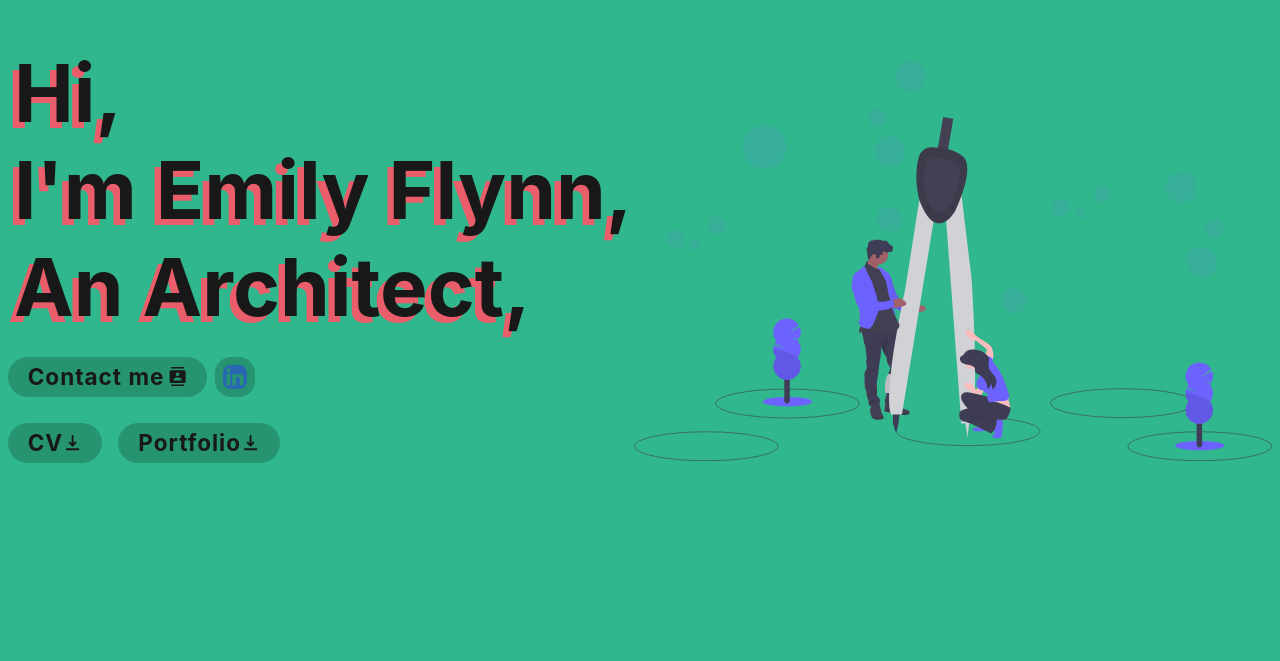
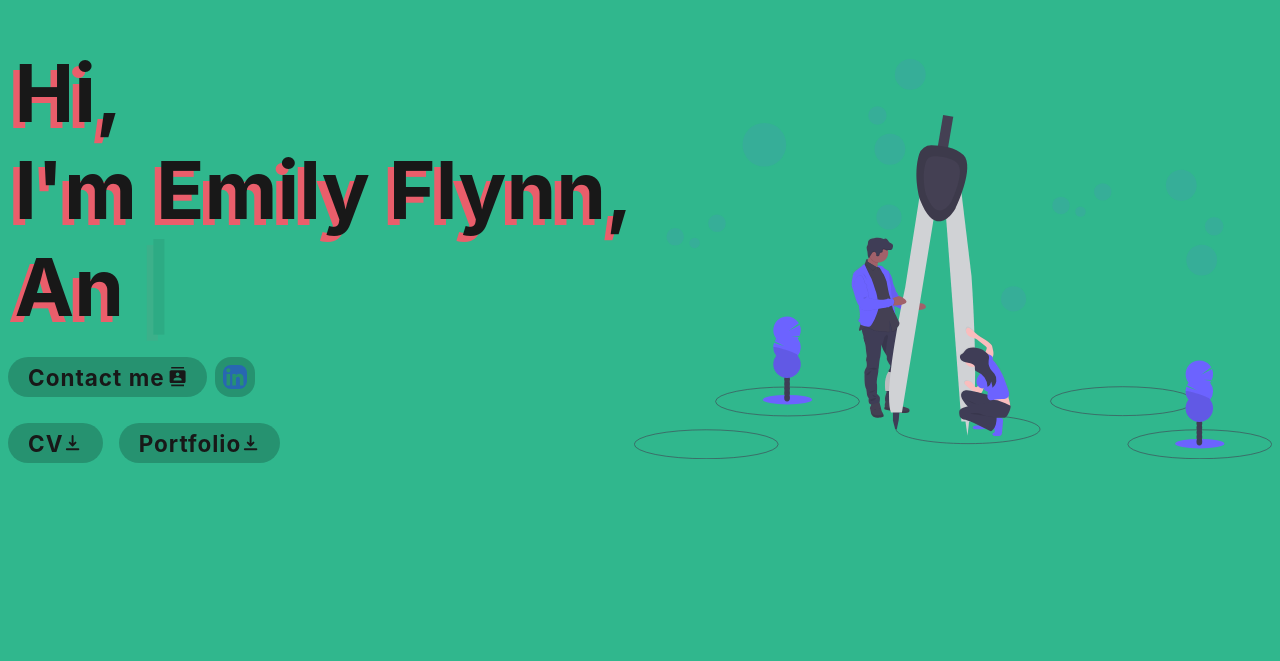
Before and after one commit to ShanTirmizi/Architect-Portfolio, a React (Create React App) app: page / in a window 1280 px wide. Shown: the part 139-800 px from the top of the page. Built offline with nearby package versions, Linux system fonts and the light colour scheme.

Commit message:
Created parallax scroll

```diff
--- a/package.json
+++ b/package.json
@@ -11,7 +11,9 @@
     "react-dom": "^17.0.1",
     "react-icons": "^4.1.0",
     "react-scripts": "4.0.2",
+    "react-scroll-parallax": "^2.3.5",
     "react-track": "^0.4.4",
+    "typewriter-effect": "^2.17.0",
     "web-vitals": "^1.1.0"
   },
   "scripts": {
--- a/src/components/About/About.js
+++ b/src/components/About/About.js
@@ -1,17 +1,23 @@
 import React from 'react'
 import './About.css'
 import Architect from '../../assets/undraw_creative_draft_vb5x.svg'
+import { Parallax } from 'react-scroll-parallax';
+
 
 const About = () => {
     return (
         <div className='about'>
+            <Parallax className="custom-class" y={[-20, 20]} tagOuter="figure">
                 <img className='about__img' src={Architect} alt='My pic' />
+            </Parallax>
+            <Parallax className="custom-class" x={[-10, 10]} tagOuter="figure">
                 <div className='about__img__content'>
                     <h1>About me</h1>
                     <hr />
                     <h3>A graduate from the University of Portsmouth school of Architecture, looking for a job as a Part 1 Architectural Assistant.</h3>
                     <h3>This portfolio showcases some of the work that I have carried out over the last few years at University and highlights some of my interests.</h3>
                 </div>
+            </Parallax>
         </div>
     )
 }
--- a/src/components/Home/Home.css
+++ b/src/components/Home/Home.css
@@ -12,11 +12,19 @@
 
 }
 
-.home__content__title h1 {
+.home__content__title__h1 {
     font-size: 5rem;
     transform: translate3d(0.08em, -0.08em, 0);
     text-shadow: -0.08em 0.08em var(--bg-color-2);
     color: var(--bg-color-4);
+}
+
+.home__content__title__h1_dynamic {
+    font-size: 5rem;
+    transform: translate3d(0.08em, -0.08em, 0);
+    text-shadow: -0.08em 0.08em var(--bg-color-2);
+    color: var(--bg-color-4);
+    font-weight: bold;
 }
 
 .home__architect_img {
--- a/src/components/Home/Home.js
+++ b/src/components/Home/Home.js
@@ -1,5 +1,8 @@
 import React from 'react'
 import './Home.css'
+import TypeWriter from 'typewriter-effect'
+import { Parallax } from 'react-scroll-parallax';
+
 import { HiDownload } from "react-icons/hi";
 import { MdContacts } from "react-icons/md";
 import { GrLinkedin } from "react-icons/gr";
@@ -11,23 +14,25 @@ import Architect from '../../assets/undraw_circles_y7s2.svg'
 // import Architect from '../../assets/undraw_urban_design_kpu8.svg'
 
 
+const Home = () => {
 
-
-
-
-
-
-
-
-const Home = () => {
     return (
         <div className='home'>
             <div className='home__content'>
+                <Parallax className="custom-class" y={[20, -20]} tagOuter="figure">
                     <div>
                         <div className='home__content__title'>
-                        <h1>Hi,</h1>
-                        <h1>I'm Emily Flynn,</h1>
-                        <h1>An Architect,</h1>
+                            <h1 className='home__content__title__h1'>Hi,</h1>
+                            <h1 className='home__content__title__h1'>I'm Emily Flynn,</h1>
+                            <div className='home__content__title__h1_dynamic'>
+                            <TypeWriter
+                                options={{
+                                strings: ['An Architect,'],
+                                autoStart: true,
+                                loop: true,
+                                }}
+                            />
+                            </div>
                         </div>
                         <div  className='home__contact__link'>
                             <div className='home__content__contact btn'>
@@ -49,7 +54,10 @@ const Home = () => {
                             </div>
                         </div>
                     </div>
+                </Parallax>
+                <Parallax className="custom-class" y={[-20, 20]} tagOuter="figure">
                     <img className='home__architect_img' src={Architect} alt='architect' />
+                </Parallax>
             </div>
         </div>
 
--- a/src/components/Projects/Project/Project.js
+++ b/src/components/Projects/Project/Project.js
@@ -8,14 +8,14 @@ const Project = () => {
     const handleHover = () => {
         setIsFlipped(!isFlipped)
     }
-    const handleOut = () => {
-        setIsFlipped(!isFlipped)
-    }
+    // const handleOut = () => {
+    //     setIsFlipped(!isFlipped)
+    // }
     return (
         <ReactCardFlip isFlipped={isFlipped} flipDirection="horizontal">
             <div className='project__content__project__front' onMouseOver={handleHover}>
             </div>
-            <div className='project__content__project__back' onMouseOut={handleOut}>
+            <div className='project__content__project__back' onMouseOut={handleHover}>
             </div>
         </ReactCardFlip>
     )
--- a/src/index.js
+++ b/src/index.js
@@ -3,10 +3,15 @@ import ReactDOM from 'react-dom';
 import './index.css';
 import App from './App';
 import reportWebVitals from './reportWebVitals';
+import { ParallaxProvider } from 'react-scroll-parallax';
+
 
 ReactDOM.render(
   <React.StrictMode>
-    <App />
+    <ParallaxProvider>
+      <App />
+    </ParallaxProvider>
+
   </React.StrictMode>,
   document.getElementById('root')
 );
```
Also changed, not shown: 1 other file (tests, documents, lock files or other folders). Lines whose indentation alone changed are shown as unchanged.
